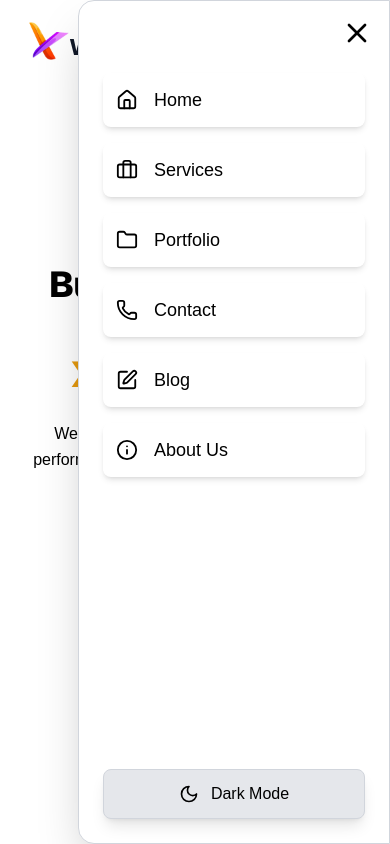
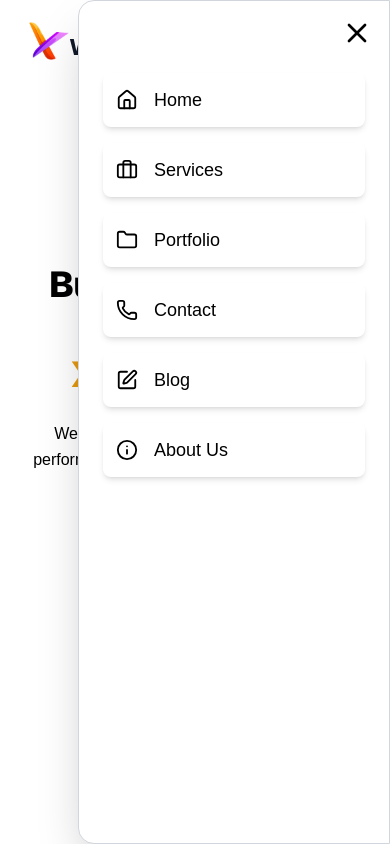
Before and after one commit to zahidx/web-solutions, a Next.js app: page / in a window 390 px wide. Both pictures are taken after a click on the button 350 px from the left and 41 px from the top of the page. Shown: the top 844 px of the page. Built offline with nearby package versions, Linux system fonts and the light colour scheme.

Commit message:
remove dark from mobile

```diff
--- a/app/compo/MobileNav.js
+++ b/app/compo/MobileNav.js
@@ -1,8 +1,8 @@
 "use client";
 
-import { useEffect, useRef, useState } from "react";
+import { useEffect, useRef } from "react";
 import { motion } from "framer-motion";
-import { Home, Briefcase, Folder, Phone, Edit, Info, X, Sun, Moon } from "lucide-react";
+import { Home, Briefcase, Folder, Phone, Edit, Info, X } from "lucide-react";
 
 const navItems = [
   { href: "/", label: "Home", icon: Home },
@@ -13,43 +13,8 @@ const navItems = [
   { href: "/about", label: "About Us", icon: Info },
 ];
 
-// Define different colors for icons in dark mode
-const darkIconColors = [
-  "text-blue-400",   // Home
-  "text-green-400",  // Services
-  "text-purple-400", // Portfolio
-  "text-red-400",    // Contact
-  "text-yellow-400", // Blog
-  "text-teal-400",   // About Us
-];
-
 const MobileNav = ({ setMenuOpen }) => {
-  const [darkMode, setDarkMode] = useState(false);
   const menuRef = useRef(null);
-
-  // Load theme preference from localStorage
-  useEffect(() => {
-    const savedTheme = localStorage.getItem("theme");
-    if (savedTheme === "dark") {
-      setDarkMode(true);
-      document.documentElement.classList.add("dark");
-    }
-  }, []);
-
-  // Toggle Dark Mode
-  const toggleDarkMode = () => {
-    setDarkMode((prev) => {
-      const newMode = !prev;
-      if (newMode) {
-        document.documentElement.classList.add("dark");
-        localStorage.setItem("theme", "dark");
-      } else {
-        document.documentElement.classList.remove("dark");
-        localStorage.setItem("theme", "light");
-      }
-      return newMode;
-    });
-  };
 
   // Close menu when clicking outside
   useEffect(() => {
@@ -96,27 +61,11 @@ const MobileNav = ({ setMenuOpen }) => {
                        hover:bg-gray-200 dark:hover:bg-gray-700 hover:text-orange-400 border border-transparent
                        dark:border-gray-700 shadow-md dark:shadow-lg"
           >
-            <Icon size={22} className={darkMode ? darkIconColors[index] : "text-current"} />
+            <Icon size={22} className="text-current" />
             {label}
           </motion.a>
         ))}
       </nav>
-
-      {/* Dark Mode Toggle */}
-      <motion.button
-  onClick={toggleDarkMode}
-  initial={{ opacity: 0, y: 10 }}
-  animate={{ opacity: 1, y: 0 }}
-  transition={{ delay: 0.3, duration: 0.3 }}
-  className="mt-auto sm:mt-8 flex items-center justify-center gap-3 p-3 w-full
-             bg-gray-200 dark:bg-gray-700 text-black dark:text-white
-             rounded-lg transition-all border border-gray-300 dark:border-gray-700
-             shadow-lg hover:bg-orange-500 hover:text-white"
->
-  {darkMode ? <Sun size={20} /> : <Moon size={20} />}
-  {darkMode ? "Light Mode" : "Dark Mode"}
-</motion.button>
-
     </motion.div>
   );
 };
```
